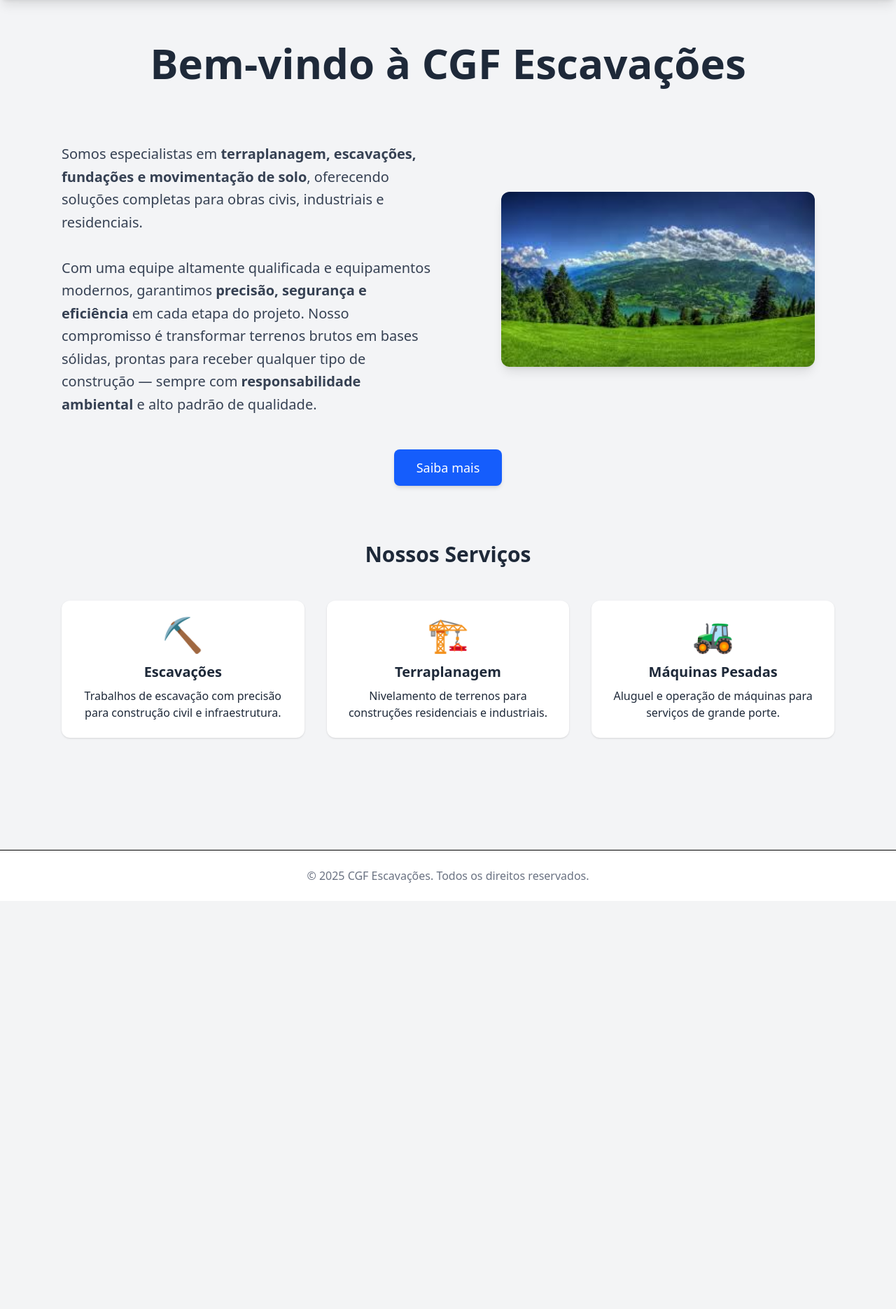
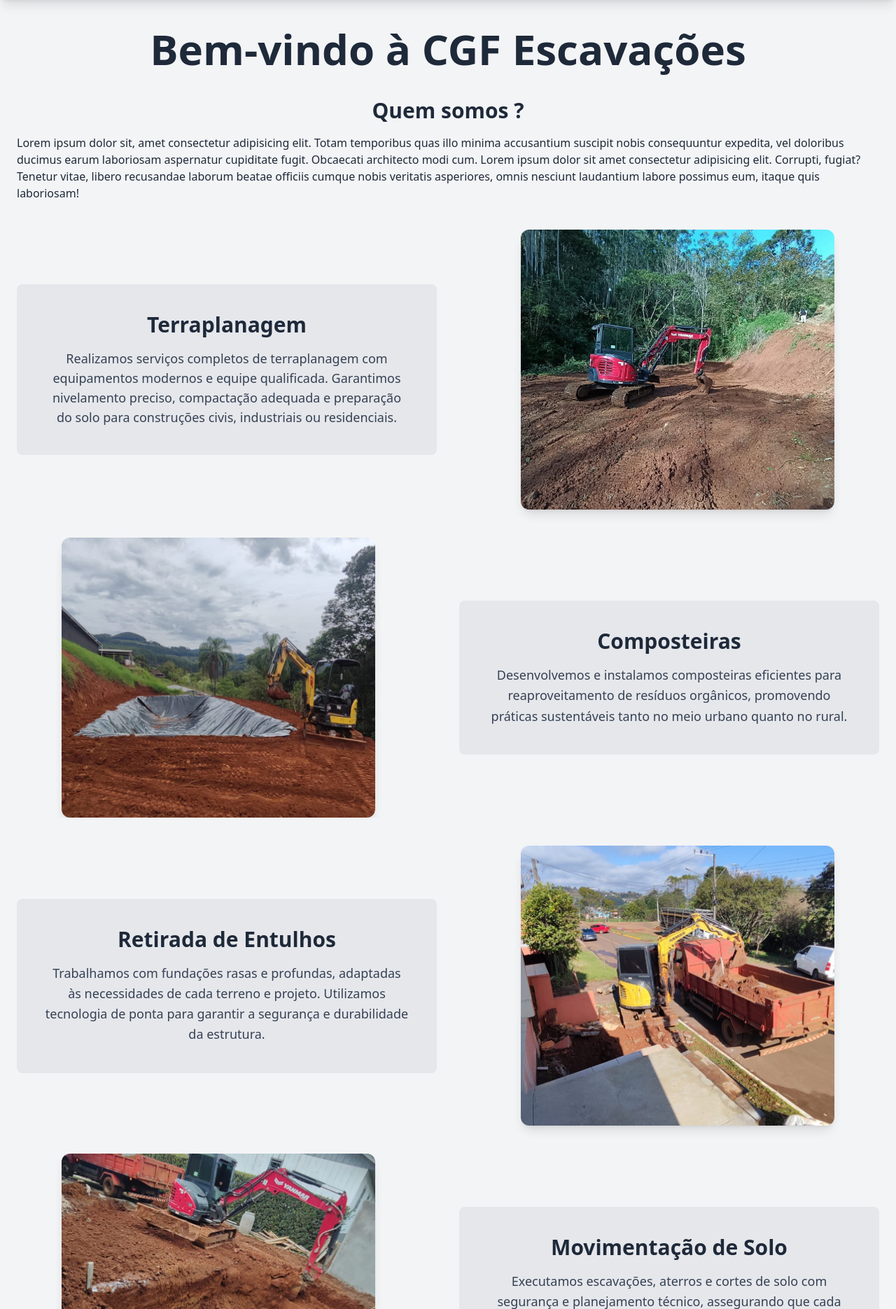
Before and after one commit to Juaoinacio/cris, a Django app: page / in a window 1280 px wide. Shown: the part 64-1934 px from the top of the page at 70% size. Before the commit the page ends 1325 px from the top, so only its background shows below. Run offline with Django 5.2, Linux system fonts and the light colour scheme.

Commit message:
continuando o layout da pagina

```diff
--- a/home/templates/_navbar.html
+++ b/home/templates/_navbar.html
@@ -20,7 +20,7 @@
                     <a href="#" class="text-gray-200 hover:bg-white hover:bg-opacity-10 hover:text-orange-400 px-3 py-2 rounded-md text-sm font-medium transition-all duration-300 hover:-translate-y-0.5">
                         Quem somos
                     </a>
-                    <a href="#" class="text-gray-200 hover:bg-white hover:bg-opacity-10 hover:text-orange-400 px-3 py-2 rounded-md text-sm font-medium transition-all duration-300 hover:-translate-y-0.5">
+                    <a href="https://api.whatsapp.com/send?phone=" class="text-gray-200 hover:bg-white hover:bg-opacity-10 hover:text-orange-400 px-3 py-2 rounded-md text-sm font-medium transition-all duration-300 hover:-translate-y-0.5">
                         Contato
                     </a>
                     <a href="#" class="text-gray-200 hover:bg-white hover:bg-opacity-10 hover:text-orange-400 px-3 py-2 rounded-md text-sm font-medium transition-all duration-300 hover:-translate-y-0.5">
--- a/home/templates/homepage.html
+++ b/home/templates/homepage.html
@@ -4,44 +4,96 @@
 
 {% block content %}
 <div class="min-h-screen text-gray-800">
-  <div class="flex flex-col items-center justify-center text-center py-15">
-    <h1 class="text-4xl md:text-6xl font-bold mb-6">Bem-vindo à CGF Escavações</h1>
+  <div class="col items-center flex flexter justify-center text-center py-10">
+    <h1 class="text-4xl md:text-6xl font-bold">Bem-vindo à CGF Escavações</h1>
   </div>
 
-  <!-- Hero Section -->
-<div class="max-w-6xl mx-auto px-6">
-  <div class="grid grid-cols-1 md:grid-cols-2 gap-12 items-center">
+<!-- Seções Alternadas com Imagens -->
+<div class="max-w-7xl mx-auto px-6">
+  <h3 class="text-3xl font-bold mb-4 text-center">Quem somos ?</h3>
+  <p class="pb-10">Lorem ipsum dolor sit, amet consectetur adipisicing elit. Totam temporibus quas illo minima accusantium suscipit nobis consequuntur expedita, vel doloribus ducimus earum laboriosam aspernatur cupiditate fugit. Obcaecati architecto modi cum. Lorem ipsum dolor sit amet consectetur adipisicing elit. Corrupti, fugiat? Tenetur vitae, libero recusandae laborum beatae officiis cumque nobis veritatis asperiores, omnis nesciunt laudantium labore possimus eum, itaque quis laboriosam!</p>
 
-    <!-- Texto -->
-    <div class="text-center md:text-left">
-      <p class="text-lg md:text-xl text-gray-700 leading-relaxed">
-        Somos especialistas em <strong>terraplanagem, escavações, fundações e movimentação de solo</strong>, oferecendo soluções completas para obras civis, industriais e residenciais.
-        <br><br>
-        Com uma equipe altamente qualificada e equipamentos modernos, garantimos <strong>precisão, segurança e eficiência</strong> em cada etapa do projeto.
-        Nosso compromisso é transformar terrenos brutos em bases sólidas, prontas para receber qualquer tipo de construção — sempre com <strong>responsabilidade ambiental</strong> e alto padrão de qualidade.
+  <!-- Terraplanagem -->
+  <div class="grid grid-cols-1 md:grid-cols-2 items-center gap-8 ">
+    <div class="flex flex-col justify-center items-center md:text-left bg-gray-200 rounded-lg p-10">
+      <h3 class="text-3xl font-bold mb-4 text-center">Terraplanagem</h3>
+      <p class="text-lg text-gray-700 text-center">
+        Realizamos serviços completos de terraplanagem com equipamentos modernos e equipe qualificada.
+        Garantimos nivelamento preciso, compactação adequada e preparação do solo para construções civis, industriais ou residenciais.
       </p>
     </div>
 
-    <!-- Imagem -->
     <div class="flex justify-center md:pl-6">
-      <img src="{% static 'imagem.jpg' %}" alt="Máquinas em operação"
-           class="w-full max-w-md rounded-xl shadow-lg object-cover">
+      <img src="{% static 'Terraplanagem.jpg' %}" alt="Terraplanagem" class="w-full max-w-md rounded-xl h-100 w-100 shadow-lg object-cover">
+    </div>
+  </div>
+
+  <!-- Composteiras -->
+  <div class="grid grid-cols-1 md:grid-cols-2 items-center gap-8 py-10">
+    <div class="flex justify-center ite md:pr-6 order-1 md:order-none overflow-hidden rounded-xl">
+      <img src="{% static 'Composteiras.jpg' %}" alt="Composteiras"
+           class="w-full max-w-md w-100 h-100 rounded-xl shadow-lg object-cover">
     </div>
 
+    <div class="flex flex-col justify-center items-center md:text-left bg-gray-200 rounded-lg p-10">
+      <h3 class="text-3xl font-bold mb-4 text-center">Composteiras</h3>
+      <p class="text-lg text-gray-700 leading-relaxed text-center">
+        Desenvolvemos e instalamos composteiras eficientes para reaproveitamento de resíduos orgânicos,
+        promovendo práticas sustentáveis tanto no meio urbano quanto no rural.
+      </p>
+    </div>
   </div>
 
-  <!-- Botão -->
-  <div class="text-center mt-12">
-    <a href="#servicos"
-       class="inline-block bg-blue-600 text-white text-lg px-8 py-3 rounded-lg hover:bg-blue-700 transition duration-300 shadow-md">
-       Saiba mais
-    </a>
+  <!-- Retirada de Intulho-->
+  <div class="grid grid-cols-1 md:grid-cols-2 items-center gap-8">
+    <div class="flex flex-col justify-center items-center md:text-left bg-gray-200 rounded-lg p-10">
+      <h3 class="text-3xl font-bold mb-4 text-center">Retirada de Entulhos</h3>
+      <p class="text-lg text-gray-700 leading-relaxed text-center">
+        Trabalhamos com fundações rasas e profundas, adaptadas às necessidades de cada terreno e projeto.
+        Utilizamos tecnologia de ponta para garantir a segurança e durabilidade da estrutura.
+      </p>
+    </div>
+
+    <div class="flex justify-center md:pl-6">
+      <img src="{% static 'Intulho.jpg' %}" alt="Fundações"
+           class="w-full max-w-md rounded-xl h-100 w-100 shadow-lg object-cover">
+    </div>
   </div>
+
+  <!-- Movimentação de Solo -->
+  <div class="grid grid-cols-1 md:grid-cols-2 items-center gap-8 py-10">
+    <div class="flex justify-center md:pr-6 order-1 md:order-none">
+      <img src="{% static 'MovimentacaoDeTerra.jpg' %}" alt="Movimentação de Solo"
+           class="w-full max-w-md rounded-xl h-100 w-100 shadow-lg object-cover">
+    </div>
+
+    <div class="flex flex-col justify-center items-center md:text-left bg-gray-200 rounded-lg p-10">
+      <h3 class="text-3xl font-bold mb-4 text-center">Movimentação de Solo</h3>
+      <p class="text-lg text-gray-700 leading-relaxed text-center">
+        Executamos escavações, aterros e cortes de solo com segurança e planejamento técnico,
+        assegurando que cada projeto seja realizado com alta performance e respeito ao meio ambiente.
+      </p>
+    </div>
+  </div>
+
+  <!-- Meio Ambiente -->
+  <div class="grid grid-cols-1 md:grid-cols-2 gap-12 items-center">
+    <div class="flex flex-col justify-center items-center md:text-left bg-gray-200 rounded-lg p-10">
+      <h3 class="text-3xl font-bold mb-4 text-center">Meio Ambiente</h3>
+      <p class="text-lg text-gray-700 leading-relaxed text-center">
+        Todas as nossas atividades são conduzidas com foco na sustentabilidade, minimizando impactos ambientais
+        e promovendo ações ecológicas como manejo adequado de resíduos e proteção dos recursos naturais.
+      </p>
+    </div>
+
+    <div class="flex justify-center md:pl-6">
+      <img src="{% static 'Canaletas.jpg' %}" alt="Meio Ambiente" class="w-full w-100 h-100 max-w-md rounded-xl shadow-lg object-cover">
+    </div>
+  </div>
+
 </div>
-
-
   <!-- Seção de Serviços -->
-  <section id="servicos" class="py-20 bg-gray-100">
+  <section id="servicos" class="pt-10 bg-gray-100">
     <div class="max-w-6xl mx-auto px-6">
       <h2 class="text-3xl font-bold text-center mb-12">Nossos Serviços</h2>
       <div class="grid grid-cols-1 md:grid-cols-3 gap-8">
--- a/projeto/settings.py
+++ b/projeto/settings.py
@@ -26,7 +26,7 @@ SECRET_KEY = os.getenv('SENHA')
 # SECURITY WARNING: don't run with debug turned on in production!
 DEBUG = True
 
-ALLOWED_HOSTS = []
+ALLOWED_HOSTS = ['*']
 
 
 # Application definition
```
Also changed, not shown: db.sqlite3, static/Canaletas.jpg (added), static/Composteiras.jpg (added), static/Intulho.jpg (added), static/MovimentacaoDeTerra.jpg (added), static/Terraplanagem.jpg (added), static/imagem.jpg (deleted).
